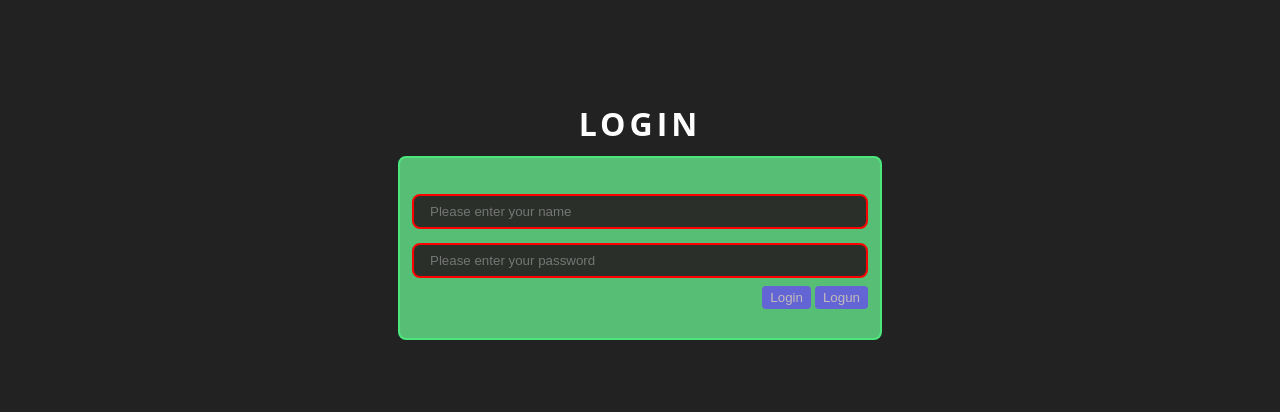
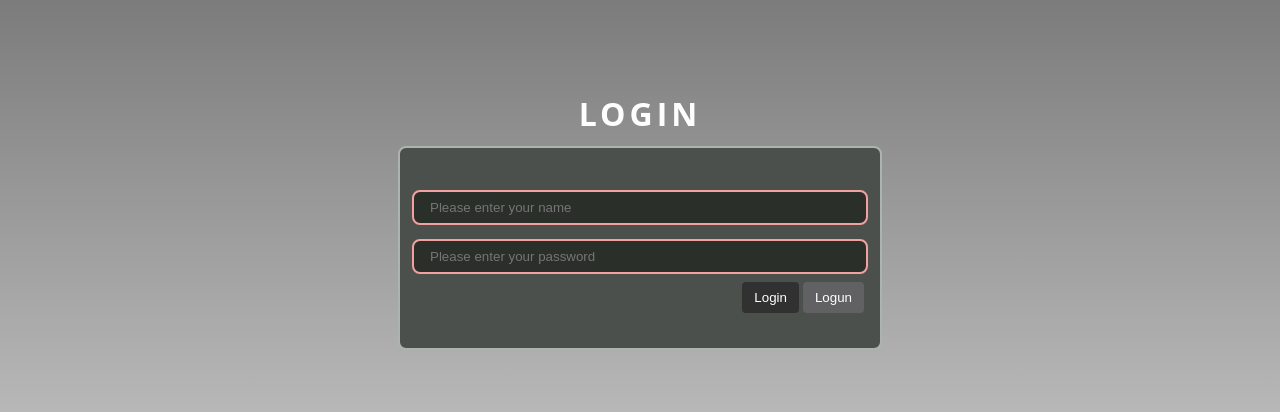
Before and after one commit to Sergei-Triyanov/calendar, a React (Create React App) app: page / in a window 1280 px wide. Shown: the part 184-596 px from the top of the page. Built offline with nearby package versions, Linux system fonts and the light colour scheme.

Commit message:
new color theme

```diff
--- a/src/App.tsx
+++ b/src/App.tsx
@@ -1,5 +1,5 @@
 import React from 'react';
-import GlobalStyles from './global-styled.ts/global-styled';
+import GlobalStyles from './global-styled/global-styled';
 import { Login, Logun } from './widgets';
 import { Routes, Route } from 'react-router-dom';
 import { Calendar, Log } from './layout'
--- a/src/elements/flex/flex.elements.ts
+++ b/src/elements/flex/flex.elements.ts
@@ -10,6 +10,7 @@ interface IFlex {
     borderRadius?: string;
     shadow?: string;
     border?: string;
+    background?: string
 }
 
 const FlexS = styled.div<IFlex>`
@@ -23,6 +24,7 @@ const FlexS = styled.div<IFlex>`
     border-radius: ${props => props.borderRadius};
     border: ${props => props.border};
     box-shadow: ${props => props.shadow};
+    background: ${props => props.background};
 `
 
 export default FlexS;
--- a/src/moduls/imput/input.componet.ts
+++ b/src/elements/imput/input.componet.ts
@@ -37,10 +37,10 @@ const InputS = styled.input<IInput>`
         box-shadow: 0 0 8px #6868685e;
     }
     &:invalid {
-        border: 2px solid red;
+        border: 2px solid #f2a29e;
     }
     &:valid {
-        border: 2px solid gren;
+        border: 2px solid #aeeca1;
     }
 `
 
--- a/src/global-styled.ts/global-styled.ts
+++ b/src/global-styled/global-styled.ts
@@ -7,7 +7,7 @@ const GlobalStyles = createGlobalStyle`
         font-size: 14px;
         margin: 0;
         padding: 0;
-        background-color: #222;
+        background: linear-gradient(#797878 20%,#bebebe 80%);
     }
 `
 
--- a/src/layout/calander/calander.layout.tsx
+++ b/src/layout/calander/calander.layout.tsx
@@ -1,6 +1,6 @@
 import React, { useEffect } from "react";
 import { useCookies  } from "react-cookie";
-import { FlexS, H1S } from "../../elements";
+import { BoxS, FlexS, H1S } from "../../elements";
 import { useNavigate } from "react-router-dom";
 
 const Calendar:React.FC = ():JSX.Element => {
@@ -15,8 +15,19 @@ const Calendar:React.FC = ():JSX.Element => {
     }, [cookies])
 
     return (
-        <FlexS>
-            <H1S>Calendar</H1S>
+        <FlexS width="100vw" height="100vh" flexDirection="column">
+            <FlexS width="100%" height="100%">
+                <FlexS width="160px" height="100%" background="linear-gradient(#797878 20%,#bebebe 80%)"></FlexS>
+                <FlexS justifyContent="flex-start" alignItems="center" width="100%" background="linear-gradient(to right, #797878,#bebebe)" flexDirection="column">
+                    <BoxS padding="8px 0">
+                        <H1S color='#505050'>Calendar</H1S>
+                    </BoxS>
+                    <FlexS width="100%" height="100%" backgroundColor="#bebebe">
+
+                    </FlexS>
+                </FlexS>
+                <BoxS></BoxS>
+            </FlexS>
         </FlexS>
     )
 }
--- a/src/layout/log/log.layout.tsx
+++ b/src/layout/log/log.layout.tsx
@@ -24,12 +24,12 @@ const Log:React.FC<ILog> = ({title, content}):JSX.Element =>{
         <FlexS
             flexDirection="column"
             width="480px"
-            height="180px"
-            backgroundColor="#57be76"
+            height="200px"
+            backgroundColor="#4c504d"
             alignItems="center"
             justifyContent="center"
             borderRadius="8px"
-            border="2px solid #4de67b"
+            border="2px solid #acb4af"
             >
             <form autoComplete="on" method="post" onSubmit={(event) => event.preventDefault()} >{
                 content
--- a/src/moduls/index.ts
+++ b/src/moduls/index.ts
@@ -1,4 +1,4 @@
-import InputS from "./imput/input.componet";
+import InputS from "../elements/imput/input.componet";
 
 export {
     InputS,
--- a/src/widgets/login/login.widget.tsx
+++ b/src/widgets/login/login.widget.tsx
@@ -40,22 +40,22 @@ const Login:React.FC = ():JSX.Element => {
                 <BoxS padding="8px 0">
                     <ButtonS
                     type='submit'
-                    padding="4px 8px"
-                    background="#6365d4"
+                    padding="8px 12px"
+                    background="#313131"
                     border="none"
-                    color="#c2bbbb"
+                    color="#fefefe"
                     radius="4px"
                     onClick={() => Login(login, password)}>
                         Login
                     </ButtonS>
                 </BoxS>
-                <BoxS paddingLeft='4px'>
+                <BoxS padding='8px 4px'>
                     <ButtonS
                         type='submit'
-                        padding="4px 8px"
-                        background="#6365d4"
+                        padding="8px 12px"
+                        background="#616163"
                         border="none"
-                        color="#c2bbbb"
+                        color="#fefefe"
                         radius="4px"
                         onClick={() => {navigate('/logun', {replace: true})}}
                         >
--- a/src/widgets/logun/logun.widget.tsx
+++ b/src/widgets/logun/logun.widget.tsx
@@ -14,7 +14,7 @@ const Logun:React.FC = ():JSX.Element => {
                 <FlexS flexDirection="column">
                     <BoxS padding='4px 0'>
                         <FlexS alignItems="center" justifyContent="center">
-                            <TextS color="#0f0e0e" size="16px">Create your name.</TextS>
+                            <TextS color="#fefefe" size="16px">Create your name.</TextS>
                         </FlexS>
                     </BoxS>
                     <InputS
@@ -32,7 +32,7 @@ const Logun:React.FC = ():JSX.Element => {
             <FlexS flexDirection="column">
                         <BoxS padding='4px 0'>
                             <FlexS alignItems="center" justifyContent="center">
-                                <TextS color="#0f0e0e" size="16px">Create your password.</TextS>
+                                <TextS color="#fefefe" size="16px">Create your password.</TextS>
                             </FlexS>
                         </BoxS>
                     </FlexS>
@@ -52,9 +52,9 @@ const Logun:React.FC = ():JSX.Element => {
                     <ButtonS
                     type='submit'
                     padding="4px 8px"
-                    background="#6365d4"
+                    background="#313131"
                     border="none"
-                    color="#c2bbbb"
+                    color="#fefefe"
                     radius="4px"
                     onClick={() => logun(name, password)}
                     >
```
